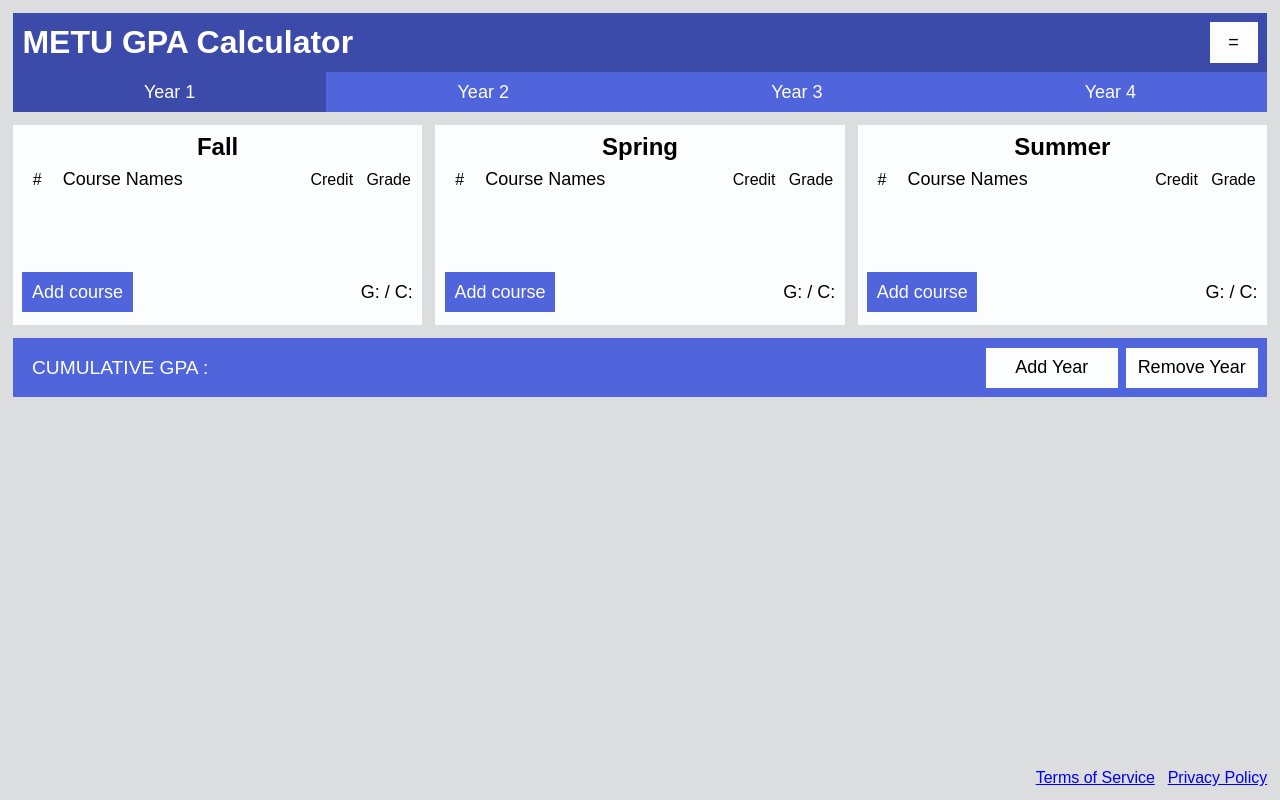
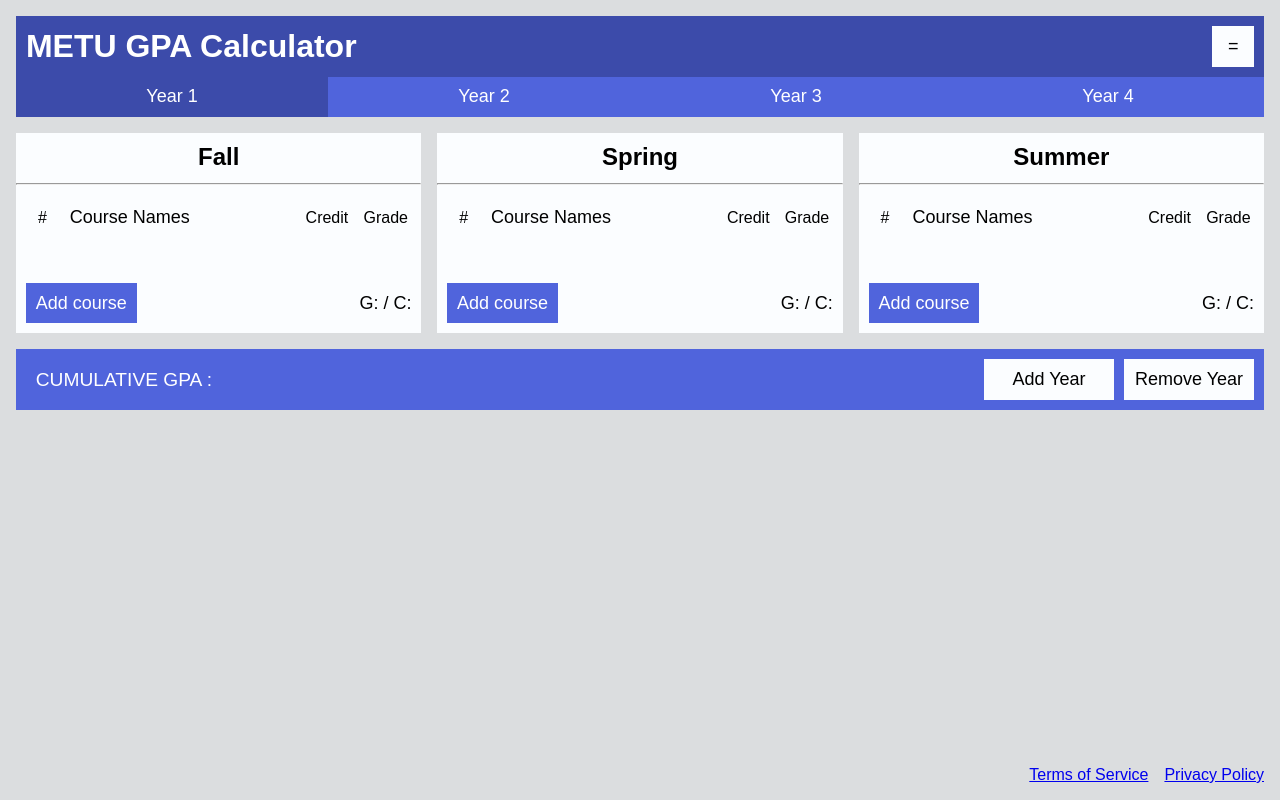
Before and after one commit to UmutSen2662/METU-GPA-Calculator, a Flask app: page / in a window 1280 px wide. Run offline with Flask 3, Linux system fonts and the light colour scheme; the visitor is signed in with stand-in values (Sample User, id 1); data that the repository does not hold is empty; parts of the project's set-up code (start-up, migrations or seed data) failed here and were passed over; some libraries are stand-ins or nearby versions.

Commit message:
added fixed spacing to css and updated most spacings

```diff
--- a/gpa_flask/static/styles.css
+++ b/gpa_flask/static/styles.css
@@ -6,6 +6,15 @@
   --c4: rgb(80, 100, 220);
   --c5: rgb(60, 75, 170);
   --c6: rgb(50, 60, 140);
+
+  --xxs: .236rem;
+  --xs: .382rem;
+  --s: .618rem;
+  --m: 1rem;
+  --l: 1.618rem;
+  --xl: 2.618rem;
+  --xxl: 4.236rem;
+
 }
 @media (prefers-color-scheme: dark) {
   * {
@@ -21,7 +30,7 @@
   background-color: var(--c0);
   white-space: nowrap;
   font-family: Arial;
-  padding: .8rem;
+  padding: var(--m);
   margin: 0px;
   -webkit-font-smoothing: antialiased;
   -moz-osx-font-smoothing: grayscale;
@@ -42,7 +51,7 @@
 }
 
 .banner h1{
-  margin: auto .6rem;
+  margin: auto var(--s);
   color: #fff;
 }
 
@@ -59,7 +68,7 @@
   cursor: pointer;
   font-size: large;
   transition: 0.3s;
-  padding: .6rem 0px;
+  padding: var(--s) 0px;
   color: #fff;
   background-color: var(--c4);
 }
@@ -76,8 +85,8 @@
 
 .tabcontent {
   grid-template-columns: repeat(auto-fit, minmax(18rem, 1fr));
-  gap: .8rem;
-  padding: .8rem 0px;
+  gap: var(--m);
+  padding: var(--m) 0px;
   border-top: none;
   min-height: 200px;
 }
@@ -85,19 +94,19 @@
 .sortable_list{
   display: flex;
   flex-direction: column;
-  gap: .5rem;
+  gap: var(--s);
   list-style: none;
   background-color: var(--c1);
   margin: 0px;
   padding: 0px;
-  padding-bottom: .8rem;
+  padding-bottom: var(--s);
 }
 
 .sortable_list div{
   display: grid;
-  gap: .5rem;
+  gap: var(--s);
+  margin: 0px var(--s);
   grid-template-columns: 2rem 1fr 3rem 3rem;
-  margin: 0px .5rem;
 }
 
 .sortable_list span{
@@ -159,7 +168,7 @@
 .sortable_list li p{
   margin: auto 0px;
   margin-left: auto;
-  margin-right: .6rem;
+  margin-right: var(--s);
   text-align: center;
   font-size: large;
 }
@@ -172,9 +181,9 @@
 .primaryColorBtn{
   border: 0px;
   outline: 0px;
-  padding: .6rem;
+  padding: var(--s);
   min-height: 2rem;
-  margin-left: .6rem;
+  margin-left: var(--s);
   transition: 0.3s;
   font-size: large;
   color: #fff;
@@ -198,7 +207,7 @@
   display: grid;
   grid-template-columns: 1fr 1fr;
   margin-left: auto;
-  gap: .5rem;
+  gap: var(--s);
   width: 22%;
 }
 
@@ -208,7 +217,7 @@
   cursor: pointer;
   font-size: large;
   transition: 0.3s;
-  padding: .6rem 0px;
+  padding: var(--s) 0px;
   background-color: var(--c1);
 }
 .secondaryColorBtn:hover {
@@ -224,17 +233,17 @@
 }
 
 .bottomBar {
-  padding: .6rem;
+  padding: var(--s);
   background-color: var(--c4);
   display: flex;
   flex-wrap: wrap;
-  gap: .6rem;
+  gap: var(--s);
   color: #fff;
 }
 
 .formInput {
   font-size: large;
-  padding: .4rem;
+  padding: var(--xs);
   color: #000
 }
 
@@ -315,10 +324,10 @@
 
 .links {
   display: flex;
-  gap: .8rem;
+  gap: var(--m);
   position: fixed;
-  bottom: .8rem;
-  right: .8rem;
+  bottom: var(--m);
+  right: var(--m);
   z-index: 1; /* Stay on top */
 }
 
--- a/gpa_flask/templates/index.html
+++ b/gpa_flask/templates/index.html
@@ -6,8 +6,8 @@
 {% block content %}
 <body id="main" data-color-mode="auto">
     <div id="mySidenav" class="sidenav">
-        <div style="display: flex; align-items: center;">
-            <span style="margin-left: .8rem; font-size: large;">{{current_user.email}}</span>
+        <div style="display: flex; align-items: center; font-size: large; padding-left: var(--m);">
+            <span>{{current_user.email}}</span>
             <span class="closebtn" onclick="closeNav()">X</span>
         </div>
         {% with messages = get_flashed_messages(category_filter=["info", "error"]) %}
@@ -46,7 +46,7 @@
     <datalist id="courses"></datalist>
     <header class="banner">
         <h1>METU GPA Calculator</h1>
-        <div style="padding: .6rem; width: 3rem;">
+        <div style="padding: var(--s); width: var(--xl);">
             <button class="secondaryColorBtn" onclick="openNav()">&equals;</button>
         </div>
     </header>
@@ -71,7 +71,7 @@
             {% for season_name in ["Fall", "Spring", "Summer"] %}
             {% set season = (3 * i + loop.index - 1) %}
             <ul id="season {{season}}" class="sortable_list">
-                <h2 style="text-align: center; margin: 0px; margin-top: 8px;">{{season_name}}</h2>
+                <h2 style="text-align: center; margin: 0px; margin-top: var(--s);">{{season_name}} <hr> </h2>
                 <div>
                     <span style="padding-left: 12px;">#</span>
                     <span style="font-size: large; padding-left: 2px;">Course Names</span>
@@ -105,7 +105,7 @@
     </div>
 
     <div class="bottomBar">
-        <span id="CGPADisplay" style="margin: auto .6rem; font-size: larger;"> CUMULATIVE GPA :</span>
+        <span id="CGPADisplay" style="margin: auto var(--s); font-size: larger;"> CUMULATIVE GPA :</span>
 
         <div class="yearButtons">
             <form action=" {{ url_for('edit_year', value = 3) }} " method="get">
```
Also changed, not shown: other parts of gpa_flask/static/styles.css (+13 -13 lines).
